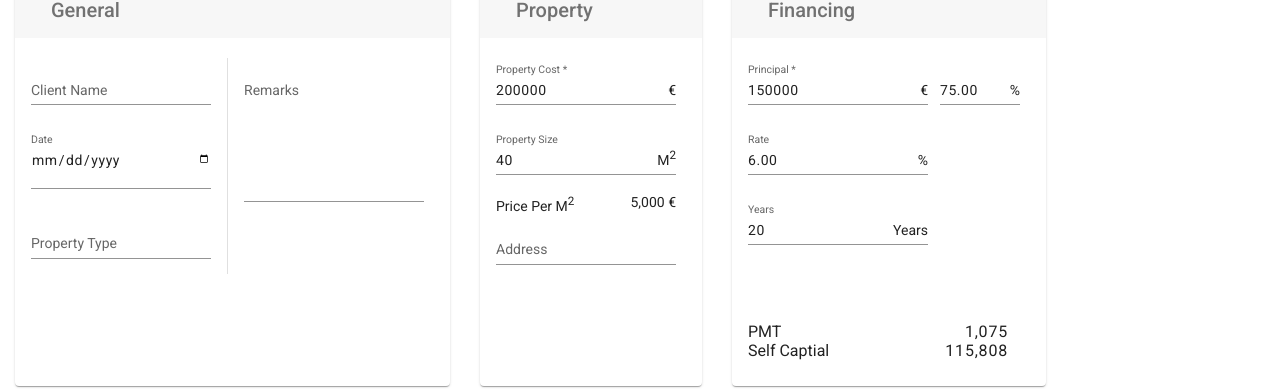
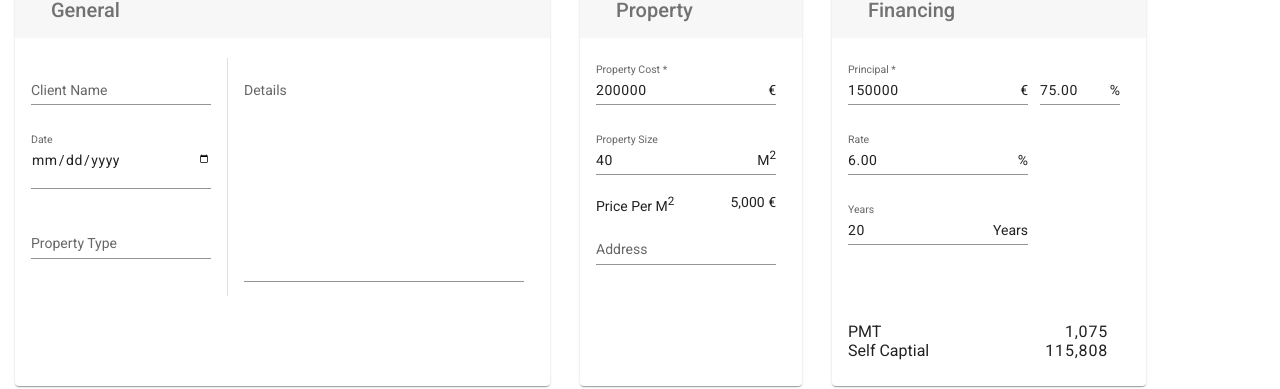
Before and after one commit to YehudahA/REJ, an Angular app: page / in a window 1280 px wide. Shown: the part 197-586 px from the top of the page. Built offline with nearby package versions, Linux system fonts and the light colour scheme; what ng2-google-charts would draw is missing.

Commit message:
remarks width

```diff
--- a/src/app/inversion/inversion.component.css
+++ b/src/app/inversion/inversion.component.css
@@ -1,4 +1,4 @@
-:host{
+:host {
   --card-content-end-padding: 26px;
   --card-content-padding: 16px 16px var(--card-content-end-padding) 16px;
 }
@@ -13,7 +13,7 @@
   padding: 0;
 }
 
-.margin-15{
+.margin-15 {
   margin: 15px;
 }
 
@@ -36,11 +36,11 @@
   padding-inline-end: var(--card-content-end-padding);
 }
 
-.card-content-2-cols{
+.card-content-2-cols {
   display: flex;
 }
 
-.card-content-2-cols .vertiacl-divider{
+.card-content-2-cols .vertiacl-divider {
   margin: 4px 16px;
 }
 
@@ -119,12 +119,12 @@ mat-expansion-panel mat-card-title {
   letter-spacing: 0.05em;
 }
 
-.input-like{
+.input-like {
   width: 180px;
   display: flex;
 }
 
-.input-like > label{
+.input-like > label {
   flex-grow: 1;
 }
 
@@ -155,6 +155,10 @@ mat-expansion-panel mat-card-title {
   margin-inline-end: 20px;
 }
 
+#remarks {
+  width: 20em;
+}
+
 @media print {
   main {
     display: table;
--- a/src/app/inversion/inversion.component.html
+++ b/src/app/inversion/inversion.component.html
@@ -32,10 +32,10 @@
             <mat-divider class="vertiacl-divider" [vertical]="true"></mat-divider>
 
             <div>
-                <mat-form-field appearance="standard">
-                    <mat-label>Remarks</mat-label>
+                <mat-form-field appearance="standard" id="remarks">
+                    <mat-label>Details</mat-label>
                     <textarea matInput [(ngModel)]="inversion.remarks" cdkTextareaAutosize
-                        cdkAutosizeMinRows="7"></textarea>
+                        cdkAutosizeMinRows="12"></textarea>
                 </mat-form-field>
             </div>
 
```
